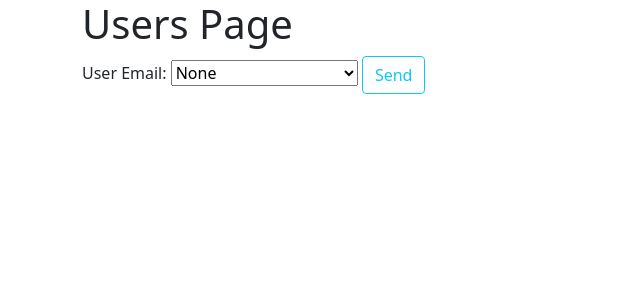
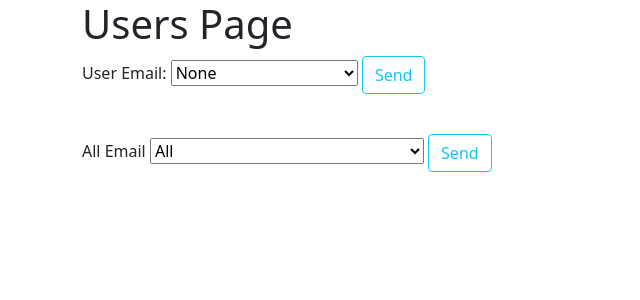
Before and after one commit to raiyan201/For-Uploading, a Django app: page /logout/ in a window 1280 px wide. Shown: the top 300 px of the page, without its empty margins (0-640 px from the left). Run offline with Django 4.2, Linux system fonts and the light colour scheme; a user stored in the database is signed in; data comes from the database, SQL or seed files in the repository; both versions use the stored data as it was after the commit; parts of the project's set-up code (start-up, migrations or seed data) failed here and were passed over.

Commit message:
15friday

```diff
--- a/send_mail/insert_to_db.py
+++ b/send_mail/insert_to_db.py
@@ -236,13 +236,14 @@ import argon2
 password = b'123456'
 hashed_password = argon2.hash_password(password)
 
-conn=sqlite3.connect('sample3.db')
+# conn=sqlite3.connect('db.sqlite3')
 
 cursor=conn.cursor()
 
 cursor.execute(''' create table if not exists auth_user(password,is_superuser,username,first_name,last_name,email,is_staff,is_active,date_joined)
 
                ''')
+
 for user in all_users:
     fname=user.split("@")[0]
     # name=str(fname//2)
--- a/send_mail_app/tasks.py
+++ b/send_mail_app/tasks.py
@@ -54,12 +54,6 @@ def sending_mail(email_messages):
     send_mass_mail(email_messages, fail_silently=False)
 
 
-# @shared_task
-# def send_mail_with_attachments(argument):
-#     mail=EmailMessage(subject=subject,body=message,from_email=settings.EMAIL_HOST_USER,to=recipient_list)
-#     mail.attach_file(file_path)
-#     mail.send(argument,fail_silently=False)
-
 
 @shared_task
 def send_mail_with_attachments(subject, message, recipient_list, file_path):
--- a/send_mail_app/urls.py
+++ b/send_mail_app/urls.py
@@ -16,5 +16,6 @@ urlpatterns = [
     path('attach-file',views.attach_file1,name='attach-file'),
     path('mailing',views.mailing,name='mailing'),
     path('file-convert',views.file_convert,name='file-convert'),
-    path('<task_id>',views.checkstatus,name="check-status")
+    # path('<task_id>',views.checkstatus,name="check-status"),
+    path('mailing-all',views.mailing_all,name='mailing_all'),
 ]
--- a/send_mail_app/views.py
+++ b/send_mail_app/views.py
@@ -94,11 +94,13 @@ def register(request):
    form=NewUserForm()
   return render(request,'register.html',context={"register_form":form})
 
+
 def login_request(request):
   if request.method=="POST":
     print("Form was submitted")
     form = AuthenticationForm(request, data=request.POST)
     if form.is_valid():
+      print("valid")
       print(form.is_valid())
       username = form.request.POST.get('username')
       password = form.request.POST.get('password')
@@ -117,14 +119,14 @@ def login_request(request):
     form=AuthenticationForm()
   return render(request,'login.html',context={"login_form":form})
 
+
 def logout(request):
 
   users=get_user_model().objects.all()
-  for user in users:
-        print("mailing")
-        to_email=user.email
-        # print([to_email])
-        reciepient_list=[to_email]
+  reciepient_list=[user.email for user in users]
+  print("reciepient_list")
+  print(reciepient_list)
+
   return render(request,"logout.html",{"users":users,"reciepient_list":reciepient_list})
 
 import openpyxl
@@ -489,42 +491,7 @@ def mailing(request):
   print("ws sheet")
   print(ws)
 
-  customers=Customer.objects.get(name=request.user)
-
-  print("customers")
-  print(customers)
-
-  data=[{'name': customers.name.username,
-  'location': customers.location,
-  'city': customers.city}]
-
-
-  print("data")
-  print(data)
-
-  pd.DataFrame(data).to_excel(target)
-
-  file_path1='C:/Users/Rahul - Arivani/Desktop/celery messages/send_mail/static/original.xlsx'
-  print("file_path1")
-  print(file_path1)
-  file_split1=file_path1.split("static")[1]
-  print("file_split1")
-  print(file_split1)
-
-  old_url= f"http://127.0.0.1:8000/static{file_split1}"
-  print("old_url")
-  print(old_url)
-
-  file_path2='C:/Users/Rahul - Arivani/Desktop/celery messages/send_mail/static/target.xlsx'
-  print("file_path2")
-  print(file_path2)
-  file_split2=file_path2.split("static")[1]
-  print("file_split2")
-  print(file_split2)
-
-  new_url= f"http://127.0.0.1:8000/static{file_split2}"
-  print("new_url")
-  print(new_url)
+  file_path2= "C:/Users/Rahul - Arivani/Desktop/celery messages/send_mail/mail.xlsx"
 
   user=request.user
   email=request.user.email
@@ -536,7 +503,7 @@ def mailing(request):
 
   subject="Excel data"
 
-  message=f"Hello this is a exported data:\n {new_url},Your credentials are: Username:{request.user},Password:{request.user.password}"
+  message=f"Hello this is a exported data,Your credentials are: Username:{request.user},Password:{request.user.password},FirstName:{request.user.first_name},LastName:{request.user.last_name}"
 
   print("message")
   print(message)
@@ -553,3 +520,55 @@ def mailing(request):
 
   send_mail_with_attachments.delay(subject,message,recipient_list,file_path2)
   return HttpResponse("Email send successfully")
+
+
+def mailing_all(request):
+
+  file_path2= "C:/Users/Rahul - Arivani/Desktop/celery messages/send_mail/mail.xlsx"
+  subject="Your Email Details"
+
+  users=get_user_model().objects.all()
+  for user in users:
+    print("mailing")
+    to_email=user.email
+    username=user.username
+    password=user.password
+    firstname=user.first_name
+    lastname=user.last_name
+
+    print("lastname")
+    print(lastname)
+
+    message=f"Hello ,Your credentials are: Username:{username},Password:{password},firstname:{firstname},lastname:{lastname}"
+    send_mail_with_attachments.delay(subject,message,[to_email],file_path2)
+
+  return HttpResponse("Email send successfully")
+
+
+# def mailing_all(request):
+
+#   users=get_user_model().objects.all()
+
+#   selected_email=request.POST.get('email_all')
+#   if selected_email=='reciepient_list':
+#     reciepients =[user.email for user in users]
+#   else:
+#     reciepients=[selected_email]
+
+#   file_path2= "C:/Users/Rahul - Arivani/Desktop/celery messages/send_mail/mail.xlsx"
+#   subject="Your Email Details"
+#   for reciepient in reciepients:
+#     user=get_user_model().objects.get(email=reciepient)
+
+#     print("mailing")
+#     to_email=user.email
+#     username=user.username
+#     password=user.password
+#     firstname=user.first_name
+#     lastname=user.last_name
+
+#     message=f"Hello ,Your credentials are: Username:{username},Password:{password},firstname:{firstname},lastname:{lastname}"
+
+#     send_mail_with_attachments.delay(subject,message,[to_email],file_path2)
+
+#   return HttpResponse("Email send successfully")
--- a/templates/logout.html
+++ b/templates/logout.html
@@ -25,8 +25,23 @@
   <option value="">None</option>
   <option value="{{request.user.email}}">{{request.user.email}}</option>
 </select>
+<button type="submit" class="btn btn-outline-info">Send</a></button>
+</form>
 
-{% comment %} <br>
+
+{% comment %} <div class="form-check">
+  <input class="form-check-input" type="checkbox" value="Scheduler" id="Scheduler">
+  <label class="form-check-label" for="Scheduler">
+  Scheduler
+  </label>
+</div> {% endcomment %}
+
+
+
+{% if user.is_superuser %}
+<form name="myForm2" action={% url 'mailing_all' %} onsubmit="return validateForm2()" method="post">
+  {% csrf_token %}
+  <br>
   <label for="email_all">All Email</label>
   <span id="email_all" style="color:red;"></span>
 
@@ -35,12 +50,15 @@
      {% for user in users %}
      <option value="{{user.email}}">{{user.email}}</option>
      {% endfor %}
-</select>   {% endcomment %}
+</select>
 
-{% comment %} <button type="submit" class="btn btn-outline-info"><a href="{% url 'mailing' %}">Send</a></button> {% endcomment %}
 <button type="submit" class="btn btn-outline-info">Send</a></button>
+</form>
 
-</form>
+{% comment %} <button type="button">Email-History</button> {% endcomment %}
+
+{% endif %}
+
 
 {% else%}
 <h1>Please Login First</h1>
@@ -48,7 +66,8 @@
 {% endif %}
 </div>
 
-{% comment %} <script>
+
+<script>
       function validateForm(){
           debugger;
           let x=document.forms["myForm"]["email_id"].value;
@@ -59,4 +78,19 @@
           window.location.href="{% url 'mailing' %}";
           return false
         }
-</script> {% endcomment %}
+</script>
+
+
+<script>
+
+  function validateForm2(){
+      debugger;
+      let x=document.forms["myForm2"]["email_all"].value;
+      if (x=="") {
+          document.getElementById("email_all").innerHTML=  "Required";
+          return false;
+      }
+      return true;
+  }
+
+</script>
```
Also changed, not shown: db.sqlite3, sample.db, 2 other files. Lines whose indentation alone changed are shown as unchanged.
